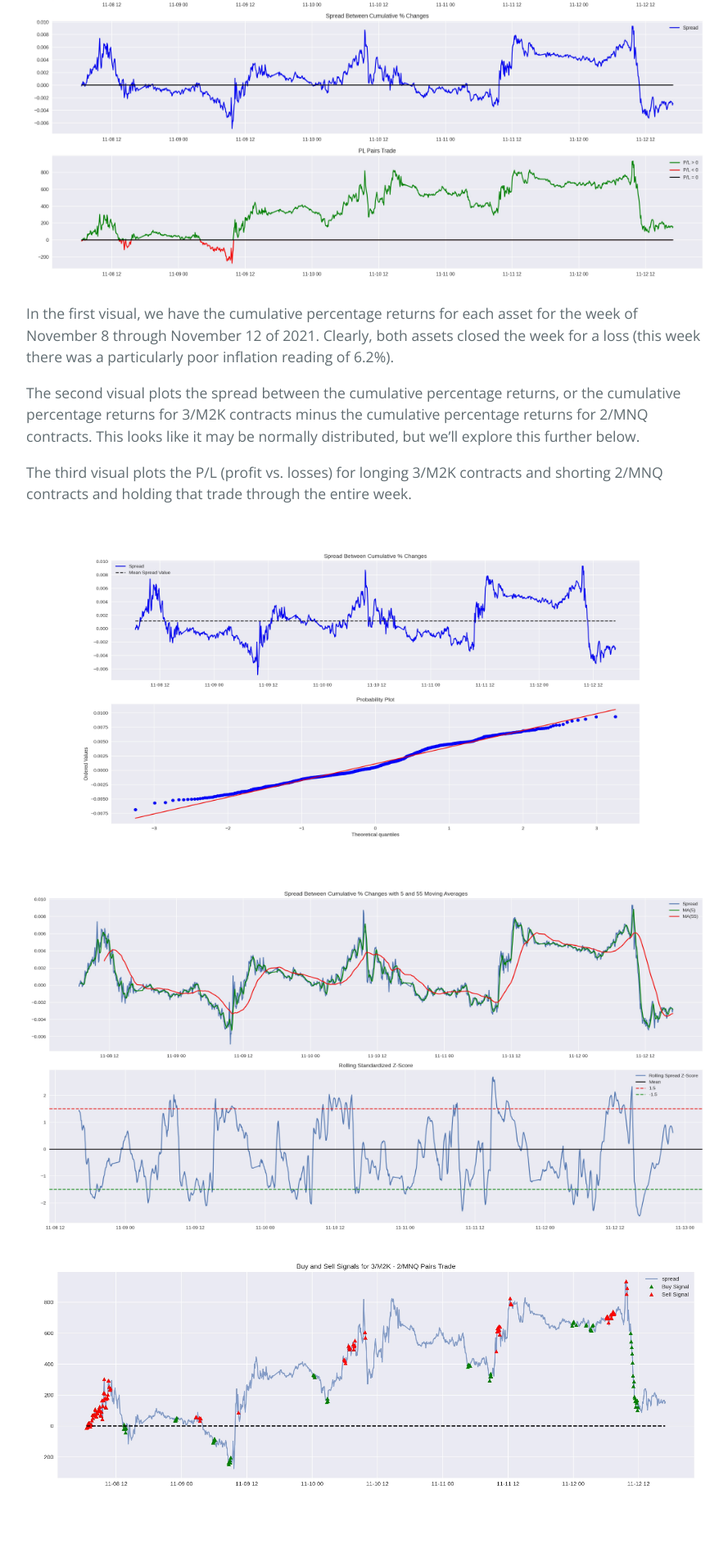
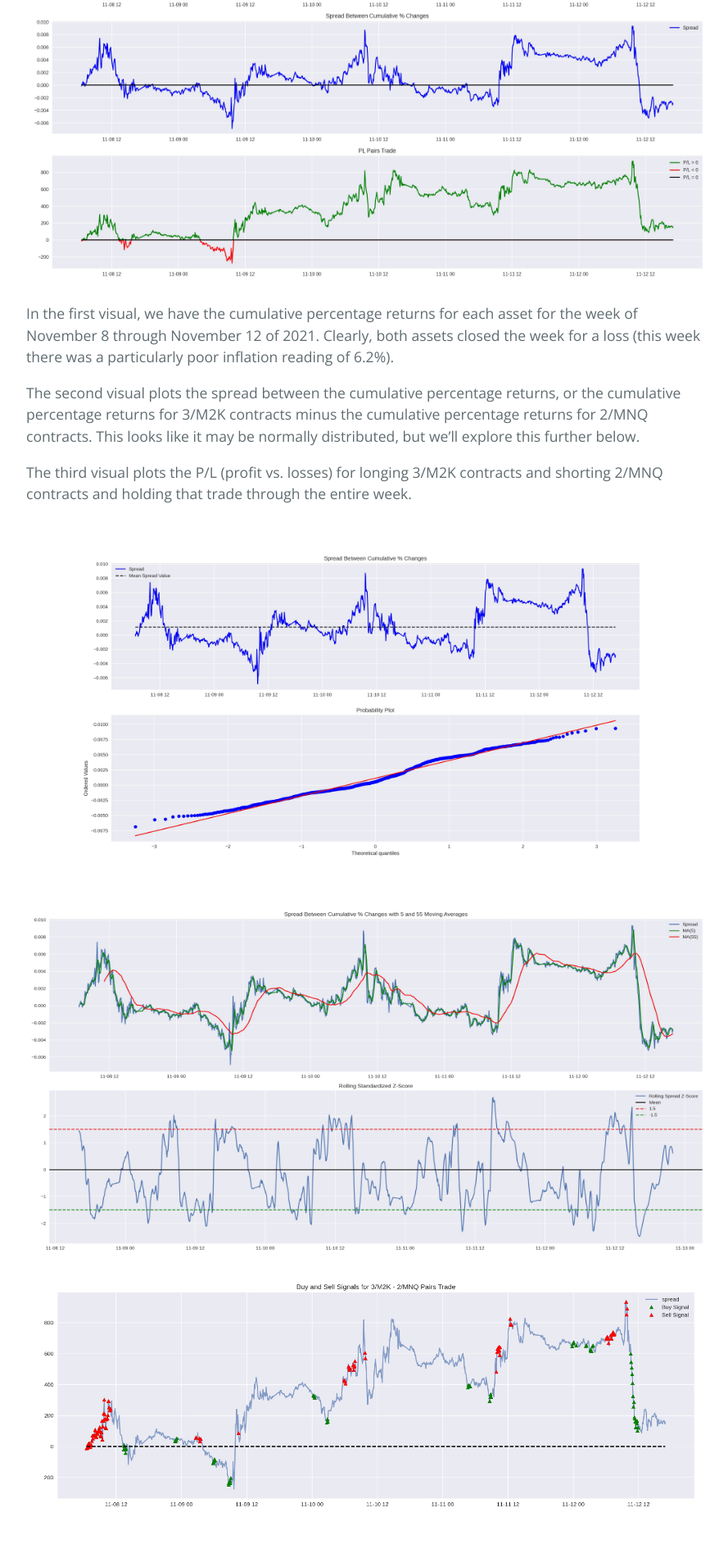
Before and after one commit to walkerhughes/portfolio, a Jekyll site: the page built from pairs_trading.md, in a window 1280 px wide. Shown: the part 659-2571 px from the top of the page at 82% size, without its empty margins (192-1081 px from the left). Built offline with Jekyll 4.4.1, drawn with Linux system fonts in a browser that asks for light colours; our own code applies the rules of GitHub Pages for plain Markdown files; before the commit the page ends 2546 px from its top, so only the background shows below that.

Commit message:
Update pairs_trading.md

```diff
--- a/pairs_trading.md
+++ b/pairs_trading.md
@@ -17,7 +17,7 @@ The second visual plots the spread between the cumulative percentage returns, or
 
 The third visual plots the P/L (profit vs. losses) for longing 3/M2K contracts and shorting 2/MNQ contracts and holding that trade through the entire week.
 
-<img src="spread_normality.jpg" width="1100" height="425">
+<img src="spread_normality.jpg" width="1100" height="450">
 
 <img src="z_scores_moving_averages.jpg" width="1100" height="425">
 
```
